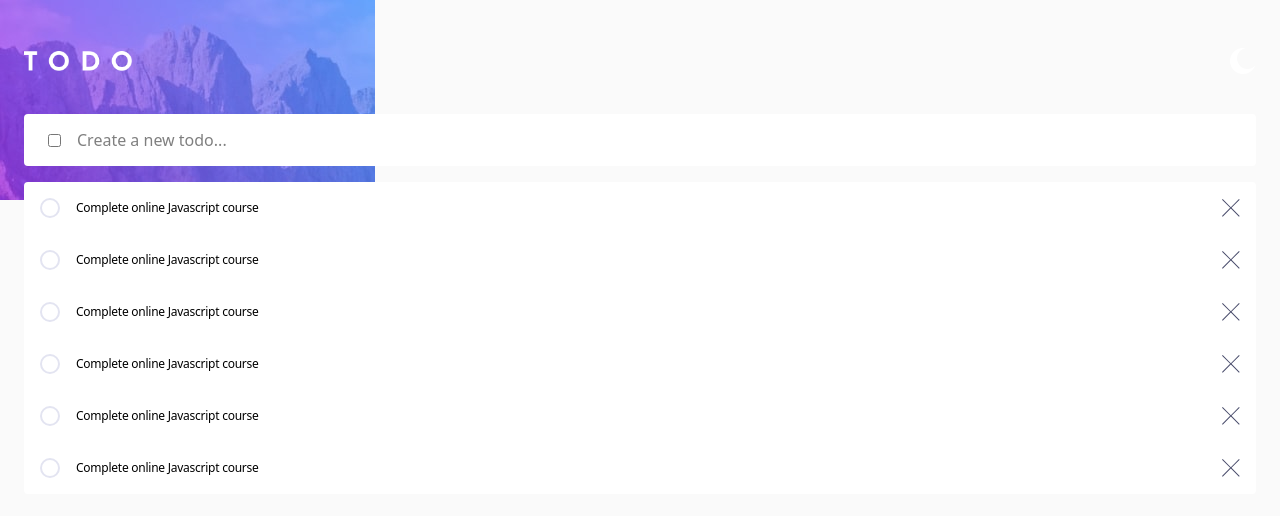
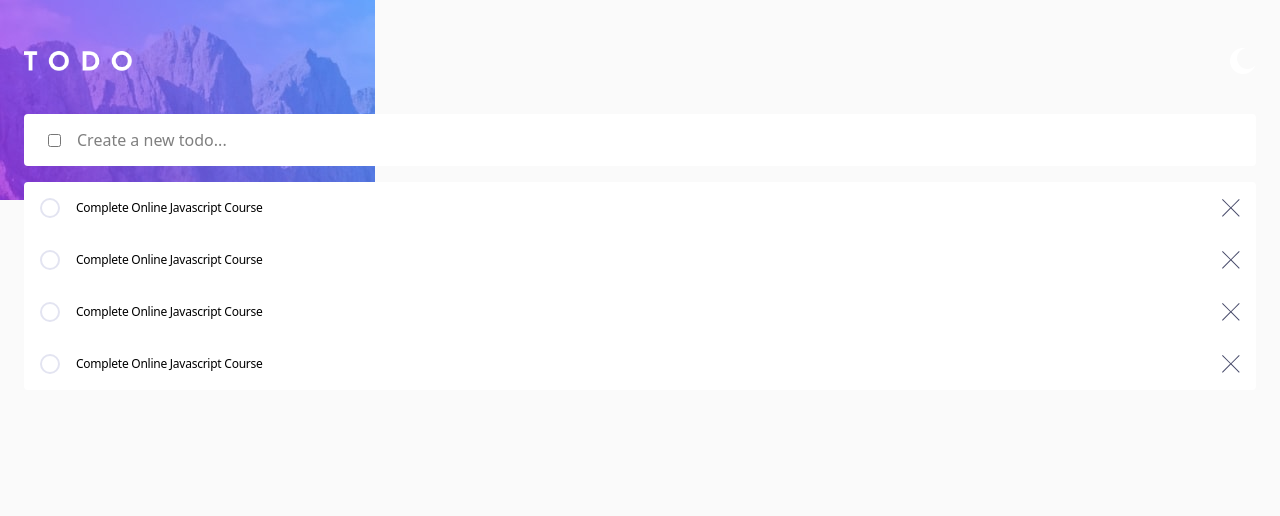
Before and after one commit to MikeG404/todo-app, a React (Vite) app: page / in a window 1280 px wide. Shown: the top 516 px of the page. Built offline with nearby package versions, Linux system fonts and the light colour scheme.

Commit message:
Refactor tasks in TaskList components and make each checkbox unique using an id

```diff
--- a/src/App.jsx
+++ b/src/App.jsx
@@ -6,7 +6,7 @@ import Logo from '/public/images/logo.png'
 import ThemeMode from './components/ThemeMode'
 import AddTodoInput from './components/AddTodoInput'
 import Illustration from './components/Illustration'
-import Task from './components/Task'
+import TaskList from './components/TaskList'
 
 function App() {
   const [isThemeMode, setIsThemeMode] = useState(true);
@@ -27,14 +27,7 @@ function App() {
         </header>
         <section className='flex flex-col gap-4 px-6'>
           <AddTodoInput />
-          <ul className='flex flex-col gap-8 rounded p-4 bg-white'>
-            <li><Task /></li>
-            <li><Task /></li>
-            <li><Task /></li>
-            <li><Task /></li>
-            <li><Task /></li>
-            <li><Task /></li>
-          </ul>
+          <TaskList />
         </section>
       </section>
     </main>
--- a/src/components/Checkbox.jsx
+++ b/src/components/Checkbox.jsx
@@ -1,13 +1,13 @@
-export default function Checkbox() {
+export default function Checkbox({ id }) {
   return (
     <div className="flex items-center">
         <input
             type='checkbox'
-            id='checkbox'
+            id={id}
             className="checkbox-hidden"
             >
         </input>
-        <label htmlFor="checkbox" className="checkbox"></label>
+        <label htmlFor={id} className="checkbox"></label>
     </div>
   )
 }
--- a/src/components/Task.jsx
+++ b/src/components/Task.jsx
@@ -1,10 +1,10 @@
 import Checkbox from "./Checkbox";
 
-export default function Task() {
+export default function Task({ id, task }) {
   return (
     <div className='flex items-center gap-4'>
-        <Checkbox />
-        <p className='preset-3 flex-1'>Complete online Javascript course</p>
+        <Checkbox id={id}/>
+        <p className='preset-3 flex-1'>{task}</p>
         <img src="./images/icon-cross.svg" alt="" />
     </div>
   )
--- /dev/null
+++ b/src/components/TaskList.jsx
@@ -0,0 +1,30 @@
+import Task from '../components/Task'
+
+const data = [
+    {
+        id: 1,
+        title: 'Complete Online Javascript Course'
+    },
+    {
+        id: 2,
+        title: 'Complete Online Javascript Course'
+    },
+    {
+        id: 3,
+        title: 'Complete Online Javascript Course'
+    },
+    {
+        id: 4,
+        title: 'Complete Online Javascript Course'
+    },
+]
+
+export default function TaskList() {
+  return (
+    <ul className='flex flex-col gap-8 rounded p-4 bg-white'>
+        {data.map((task) => {
+            return <li><Task key={task.id} id={task.id} task={task.title} /></li>
+        })}
+    </ul>
+  )
+}
```
